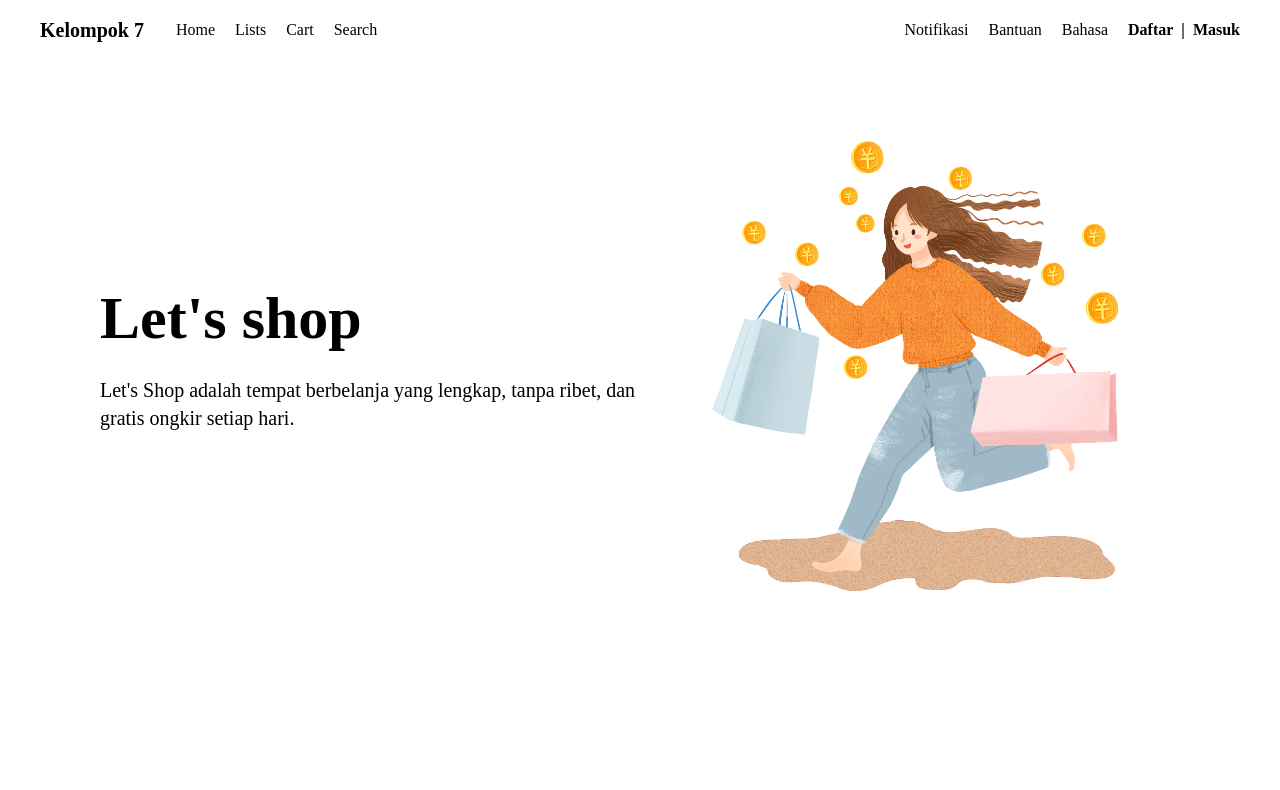
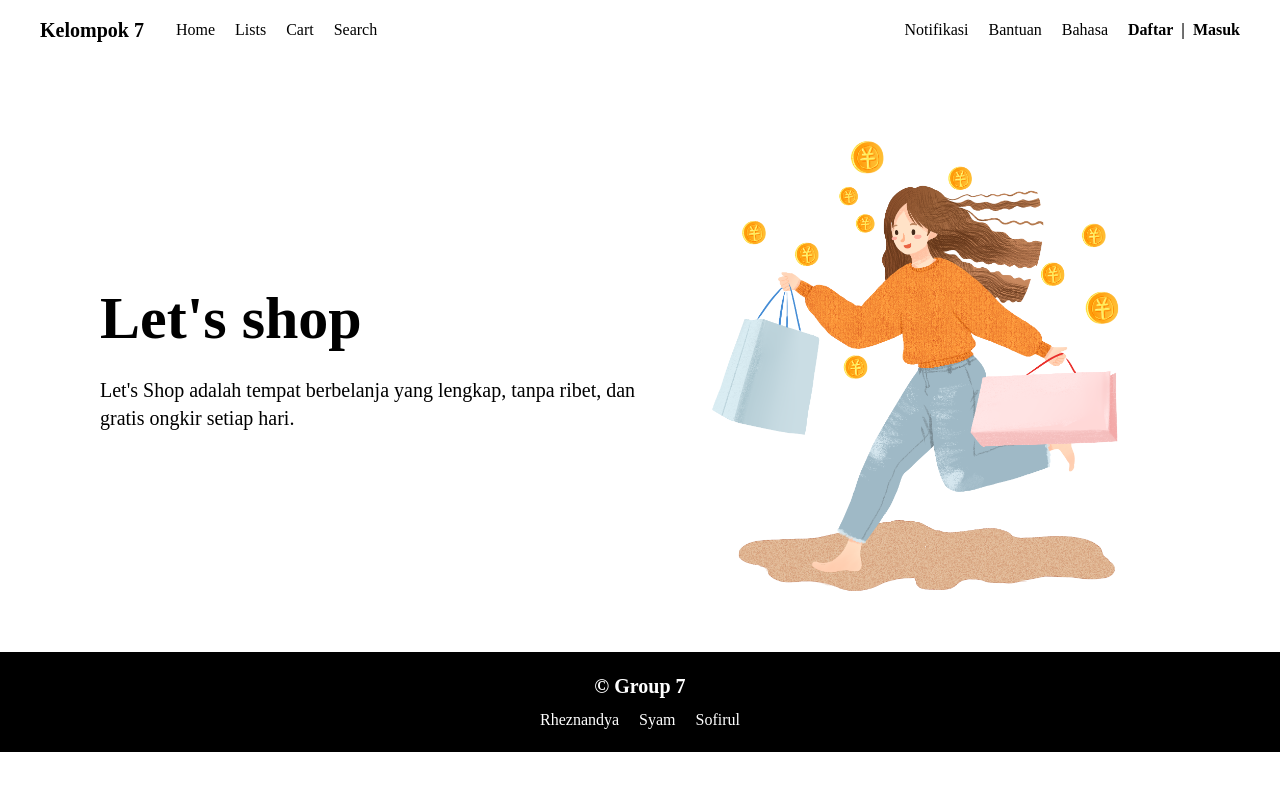
Before and after one commit to syamtrax/microservices, a React (Create React App) app in the folder client/: page / in a window 1280 px wide. Shown: the top 790 px of the page. Built offline with nearby package versions, Linux system fonts and the light colour scheme.

Commit message:
disable fixed footer

```diff
--- a/client/src/components/Footer.jsx
+++ b/client/src/components/Footer.jsx
@@ -1,5 +1,5 @@
 export default function Footer() {
-    return (<div className="fixed w-full bg-black">
+    return (<div className="w-full bg-black">
         <div className="flex flex-col items-center text-white p-5 h-[10%] z-50">
             <h1 className="font-bold text-xl">© Group 7</h1>
             <div className="anggota flex flex-row gap-5 mt-2">
--- a/client/src/components/Layout.jsx
+++ b/client/src/components/Layout.jsx
@@ -5,7 +5,7 @@ export default function Layout({ children }) {
     return (
         <React.Fragment>
             <Navbar />
-            <div className="body-wrapper m-auto w-[1080px] mt-10 h-[761px]">
+            <div className="body-wrapper m-auto w-[1080px] mt-10 ">
                 {children}
             </div>
             <Footer/>
```
